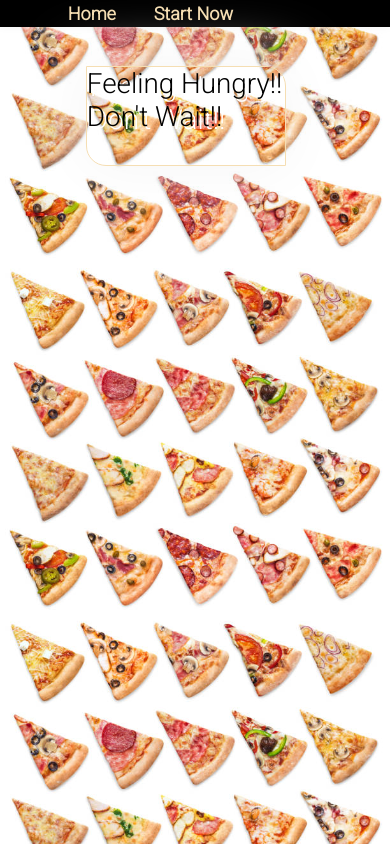
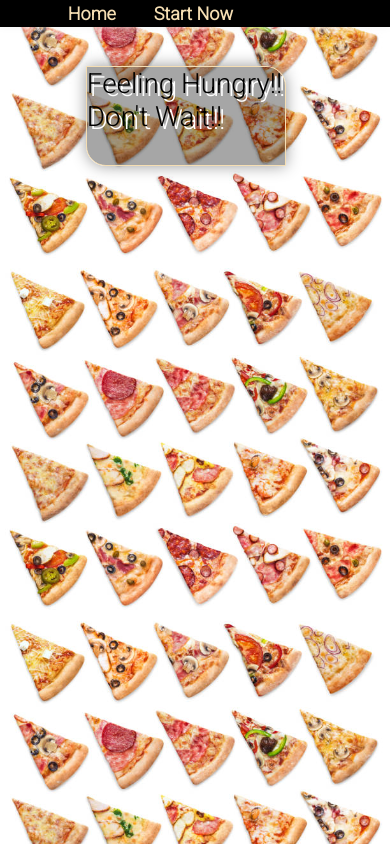
Before and after one commit to Anum23432/Pizza-App-in-React, a React (Create React App) app: page / in a window 390 px wide. Built offline with nearby package versions, Linux system fonts and the light colour scheme.

Commit message:
Pizza App

```diff
--- a/src/App.css
+++ b/src/App.css
@@ -126,11 +126,12 @@ h1{
   margin-right: 5%;
   text-shadow: 3px 3px white;
   color:black;
-  box-shadow: 0 0 60px 0 whitesmoke;
-  width: 290px;
+  box-shadow: 0 0 15px 0 whitesmoke;
+  width: 300px;
   height: 100px;
-  border:3px solid wheat;
+  border:1px solid wheat;
   border-radius: 0 20px 0 20px;
+  background-color: #00000052;
 
 }
 
@@ -414,11 +415,12 @@ h1{
 	color:black;
 	font-weight:bolder;
 	font-family: 'Roboto', sans-serif;
-        box-shadow: 0 0 60px 0 whitesmoke;
+        box-shadow: 0 0 15px 0 #00000067;
         width: 200px;
         height: 100px;
         border:1px solid wheat;
         border-radius: 0 20px 0 20px;
+        background-color: #00000059;
 
 }
 div ul li{
```
